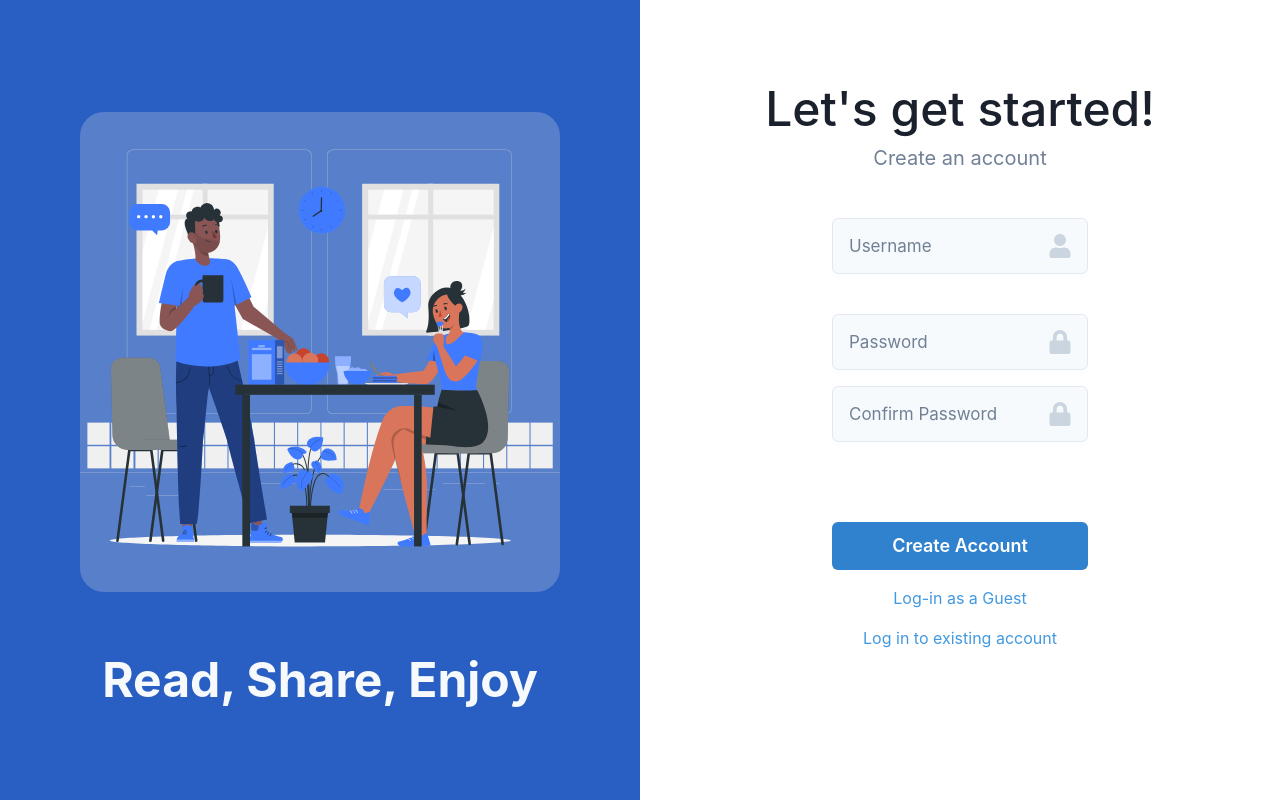
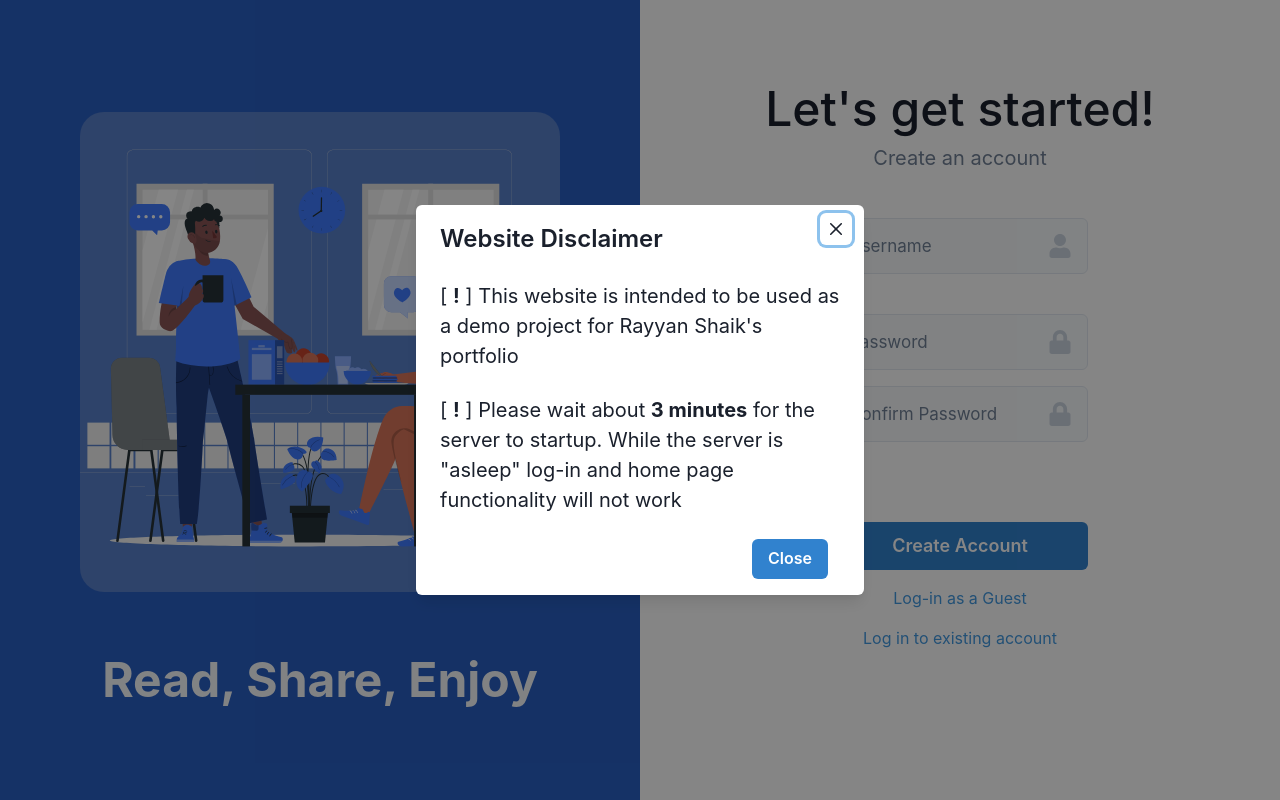
Before and after one commit to rayyanshaik2022/social-media-app, a React (Vite) app in the folder frontend/: page /sign-up in a window 1280 px wide. Built offline with nearby package versions, Linux system fonts and the light colour scheme.

Commit message:
Server modal disclaimer on sign up

```diff
--- a/frontend/src/pages/Home.jsx
+++ b/frontend/src/pages/Home.jsx
@@ -19,7 +19,7 @@ function Home() {
 
   return (
     <>
-      <Box w={"100vw"} h={"100vh"} overflowX={"hidden"}>
+      <Box w={"100vw"} h={"100vh"} overflowX={"hidden"} overscrollBehaviorY={"none"}>
         <Flex flexDir={"column"}>
           <Navbar displayName={user.displayName} auth={true} />
           <Grid
--- a/frontend/src/pages/Signup.jsx
+++ b/frontend/src/pages/Signup.jsx
@@ -12,18 +12,28 @@ import {
   Link,
   FormControl,
   FormErrorMessage,
+  Modal,
+  ModalOverlay,
+  ModalContent,
+  ModalHeader,
+  ModalFooter,
+  ModalBody,
+  ModalCloseButton,
+  useDisclosure,
+  Text
 } from "@chakra-ui/react";
 
 import { storeTokenInLocalStorage } from "../hooks/common";
 import { FaUser, FaLock } from "react-icons/fa";
 import eatingBreakfast from "../assets/eatingbreakfast.svg";
 import { useNavigate } from "react-router-dom";
-import { useState } from "react";
+import { useEffect, useState } from "react";
 import axios from "axios";
 import * as Constants from "../constants";
 
 function Signup() {
   const navigate = useNavigate();
+  const { isOpen, onOpen, onClose } = useDisclosure()
 
   const [username, setUsername] = useState("");
   const [password, setPassword] = useState("");
@@ -92,6 +102,12 @@ function Signup() {
       setIsLoading(false);
     }
   };
+
+  useEffect(() => {
+    onOpen();
+
+  }, [])
+
 
   return (
     <>
@@ -226,6 +242,25 @@ function Signup() {
           </Flex>
         </Flex>
       </Grid>
+
+      <Modal isOpen={isOpen} onClose={onClose} isCentered>
+        <ModalOverlay />
+        <ModalContent >
+          <ModalHeader fontSize={24}>Website Disclaimer</ModalHeader>
+          <ModalCloseButton />
+          <ModalBody>
+            <Text fontSize={20}>[ <strong>!</strong> ] This website is intended to be used as a demo project for Rayyan Shaik's portfolio</Text>
+            <br />
+            <Text fontSize={20}>[ <strong>!</strong> ] Please wait about <strong>3 minutes</strong> for the server to startup. While the server is "asleep" log-in and home page functionality will not work</Text>
+          </ModalBody>
+
+          <ModalFooter>
+            <Button colorScheme='blue' mr={3} onClick={onClose}>
+              Close
+            </Button>
+          </ModalFooter>
+        </ModalContent>
+      </Modal>
     </>
   );
 }
```
Also changed, not shown: 1 other file (tests, documents, lock files or other folders).
